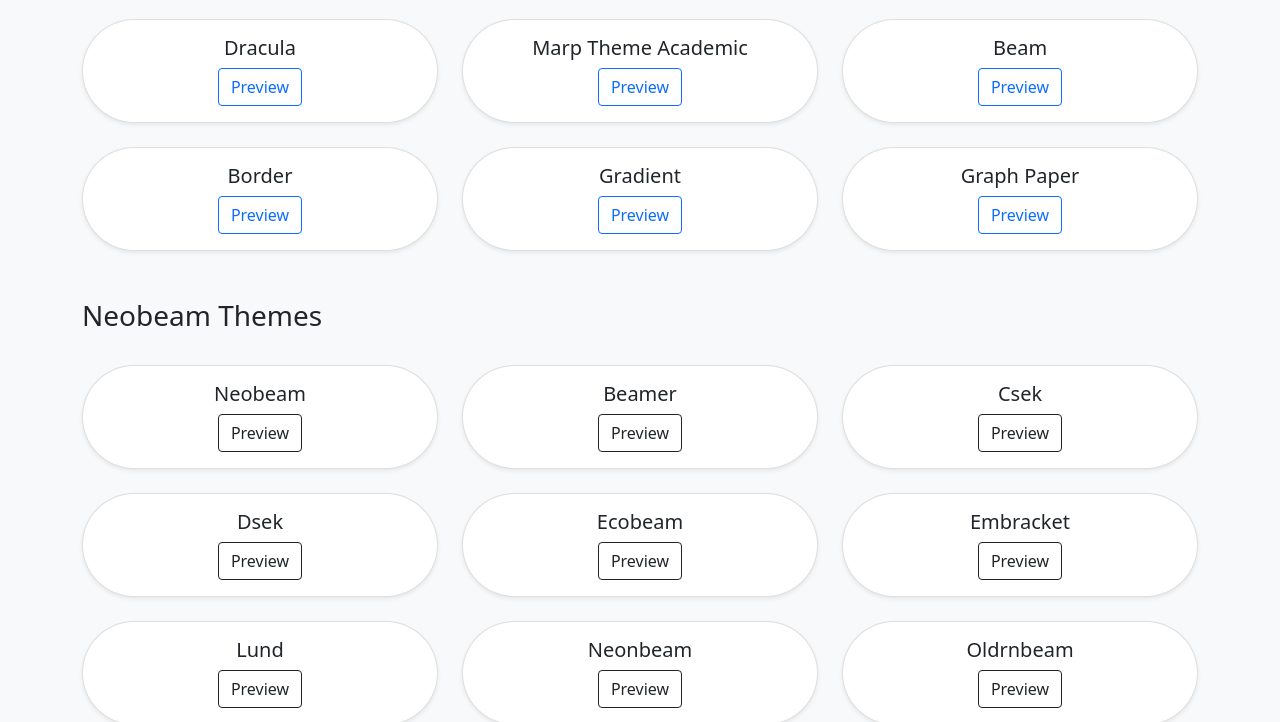
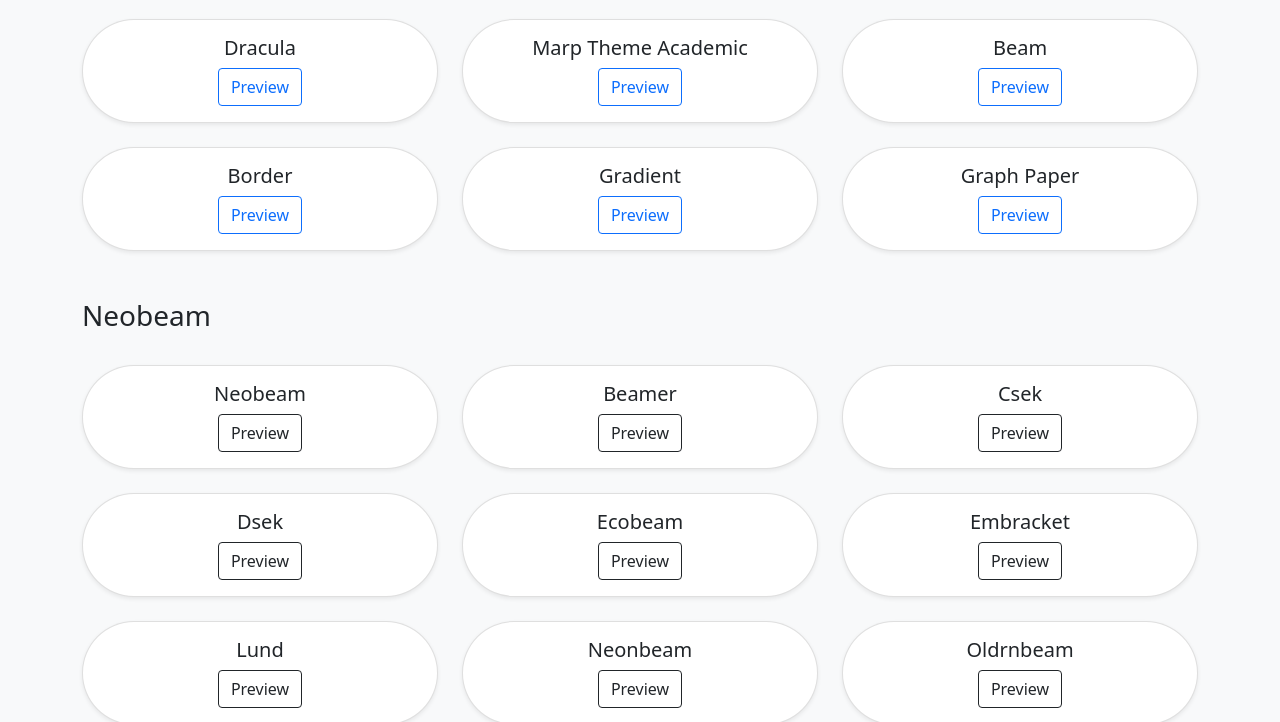
Before and after one commit to gustavogordoni/marp, a plain HTML site: page index.html in a window 1280 px wide. Shown: the part 101-823 px from the top of the page. Drawn offline with nearby package versions, Linux system fonts and the light colour scheme.

Commit message:
Update index.html

```diff
--- a/index.html
+++ b/index.html
@@ -69,7 +69,7 @@
             </div>
 
             <div class="col-12">
-                <h3 class="mt-4">Neobeam Themes</h3>
+                <h3 class="mt-4">Neobeam</h3>
             </div>
 
             <div class="col-md-4">
```
